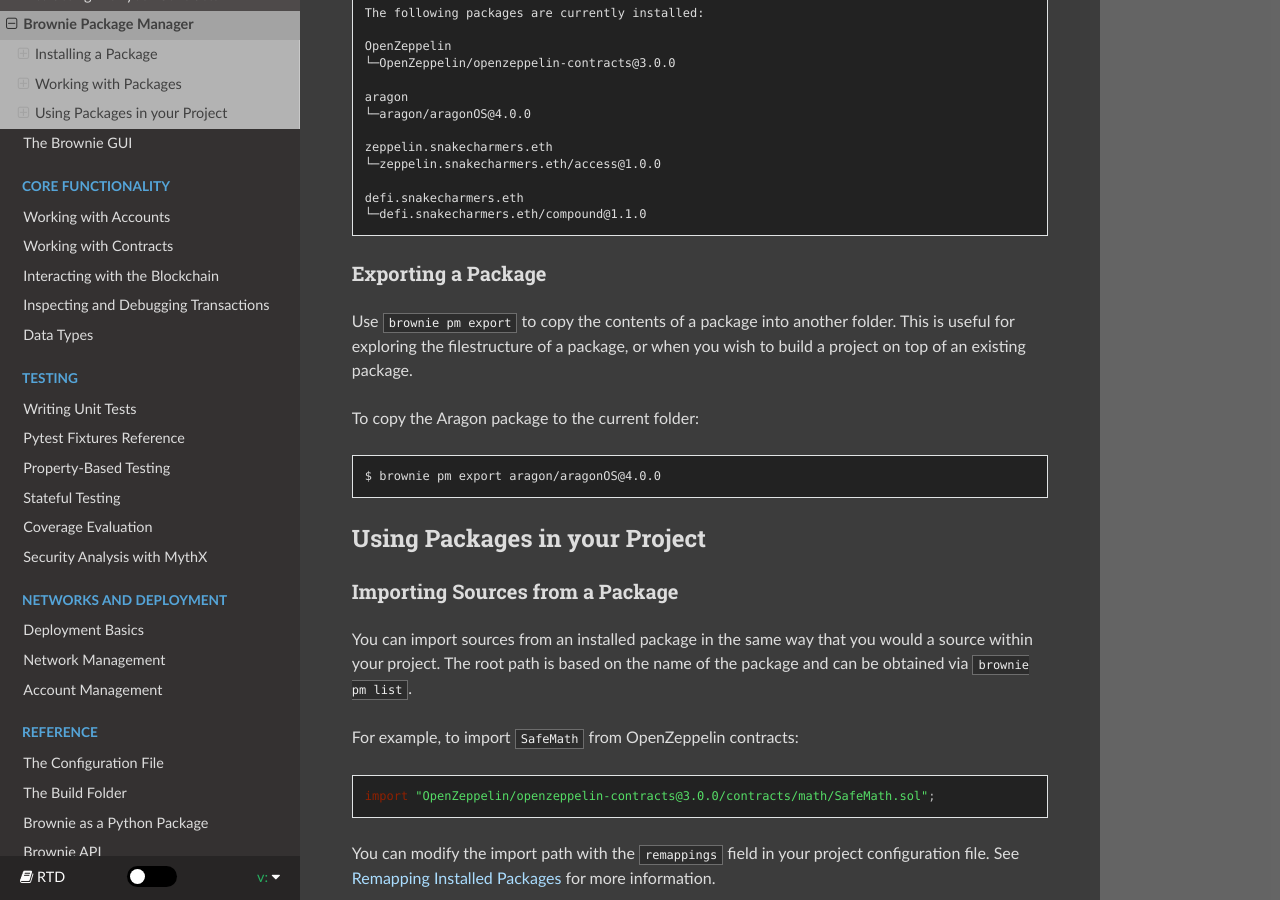
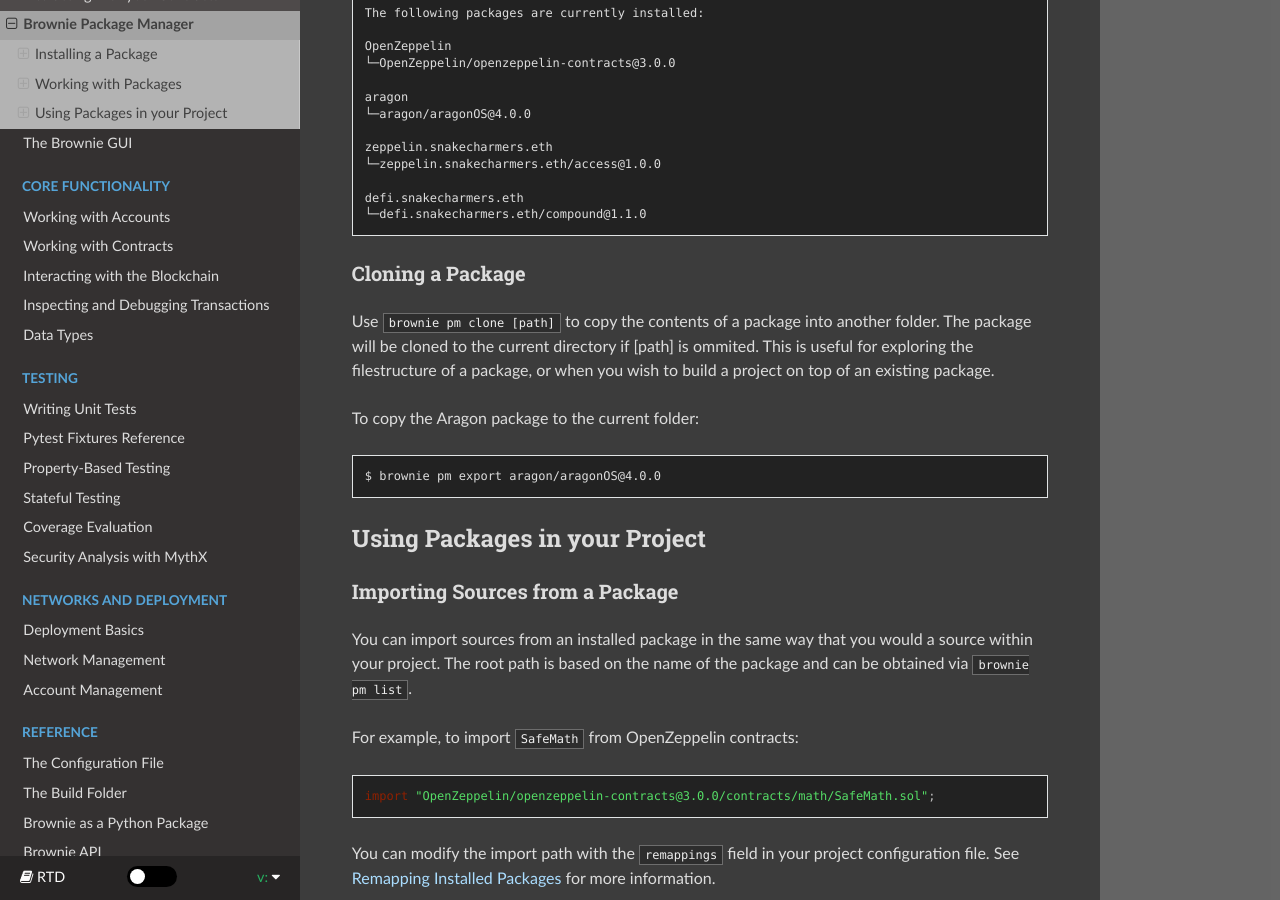
Before and after one commit to eth-brownie/brownie, a Sphinx documentation site: the page built from docs/package-manager.rst, in a window 1280 px wide and 900 px high, scrolled down 2224 px. Built offline with Sphinx 7.4.7 and the Read the Docs theme 2.0.0, drawn with Linux system fonts in a browser that asks for light colours.

Commit message:
doc update to remove export & add clone

```diff
--- a/docs/package-manager.rst
+++ b/docs/package-manager.rst
@@ -111,10 +111,10 @@
     defi.snakecharmers.eth
     └─defi.snakecharmers.eth/compound@1.1.0
 
-Exporting a Package
+Cloning a Package
 -------------------
 
-Use ``brownie pm export`` to copy the contents of a package into another folder. This is useful for exploring the filestructure of a package, or when you wish to build a project on top of an existing package.
+Use ``brownie pm clone [path]`` to copy the contents of a package into another folder. The package will be cloned to the current directory if [path] is ommited. This is useful for exploring the filestructure of a package, or when you wish to build a project on top of an existing package.
 
 To copy the Aragon package to the current folder:
 
```
